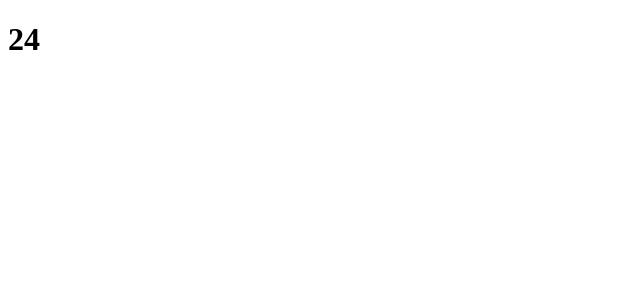
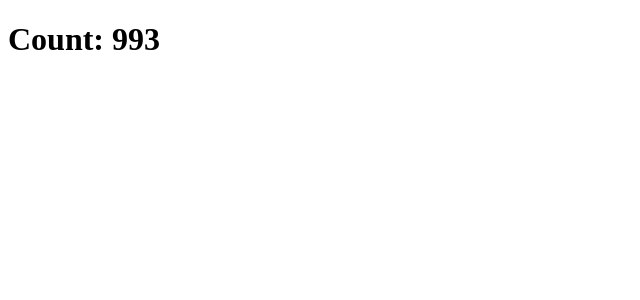
Before and after one commit to nico-barbieri/develhope-react, a React (Create React App) app in the folder exercise/: page / in a window 1280 px wide. Shown: the top 300 px of the page, without its empty margins (0-640 px from the left). Built offline with nearby package versions, Linux system fonts and the light colour scheme.

Commit message:
done ex22

```diff
--- a/exercise/src/App.js
+++ b/exercise/src/App.js
@@ -2,7 +2,7 @@ import Counter from "./components/Counter";
 
 function App() {
     return <>
-        <Counter initialValue={3} incrementBy={3} />
+        <Counter initialValue={1000} incrementBy={-1} />
     </>
 }
 
--- a/exercise/src/components/Counter.js
+++ b/exercise/src/components/Counter.js
@@ -1,4 +1,5 @@
 import {Component} from 'react'
+import CounterDisplay from './CounterDisplay';
 
 class Counter extends Component {
     state = {
@@ -17,7 +18,9 @@ class Counter extends Component {
     }
 
     render() {
-        return <h1>{this.state.count}</h1>
+        return <>
+            <CounterDisplay count={this.state.count}/>
+        </>
     }
 }
 
--- /dev/null
+++ b/exercise/src/components/CounterDisplay.js
@@ -0,0 +1,6 @@
+//I'm using functions when the use of classes is not requested by the prompt
+function CounterDisplay({count}) {
+    return count && <h1>Count: {count}</h1>
+}
+
+export default CounterDisplay;
```
